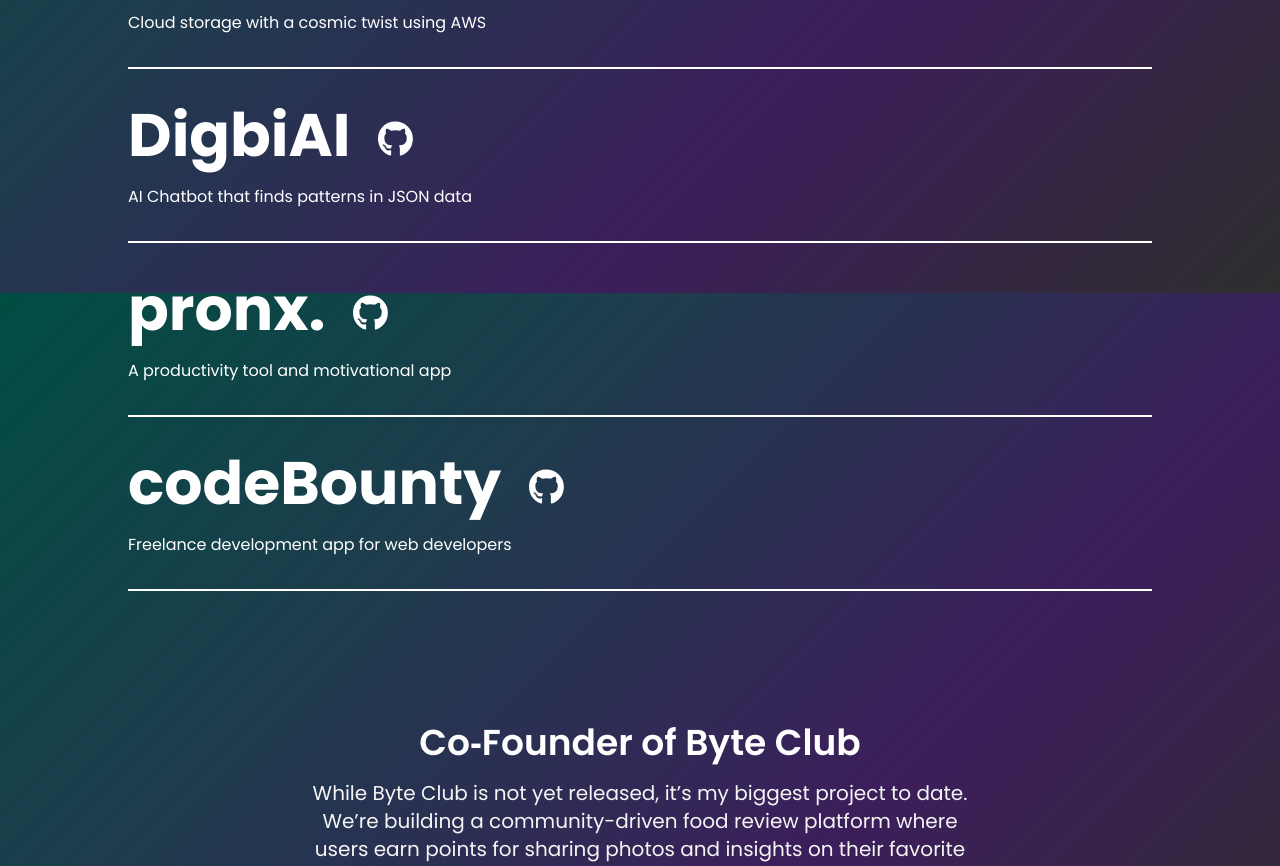
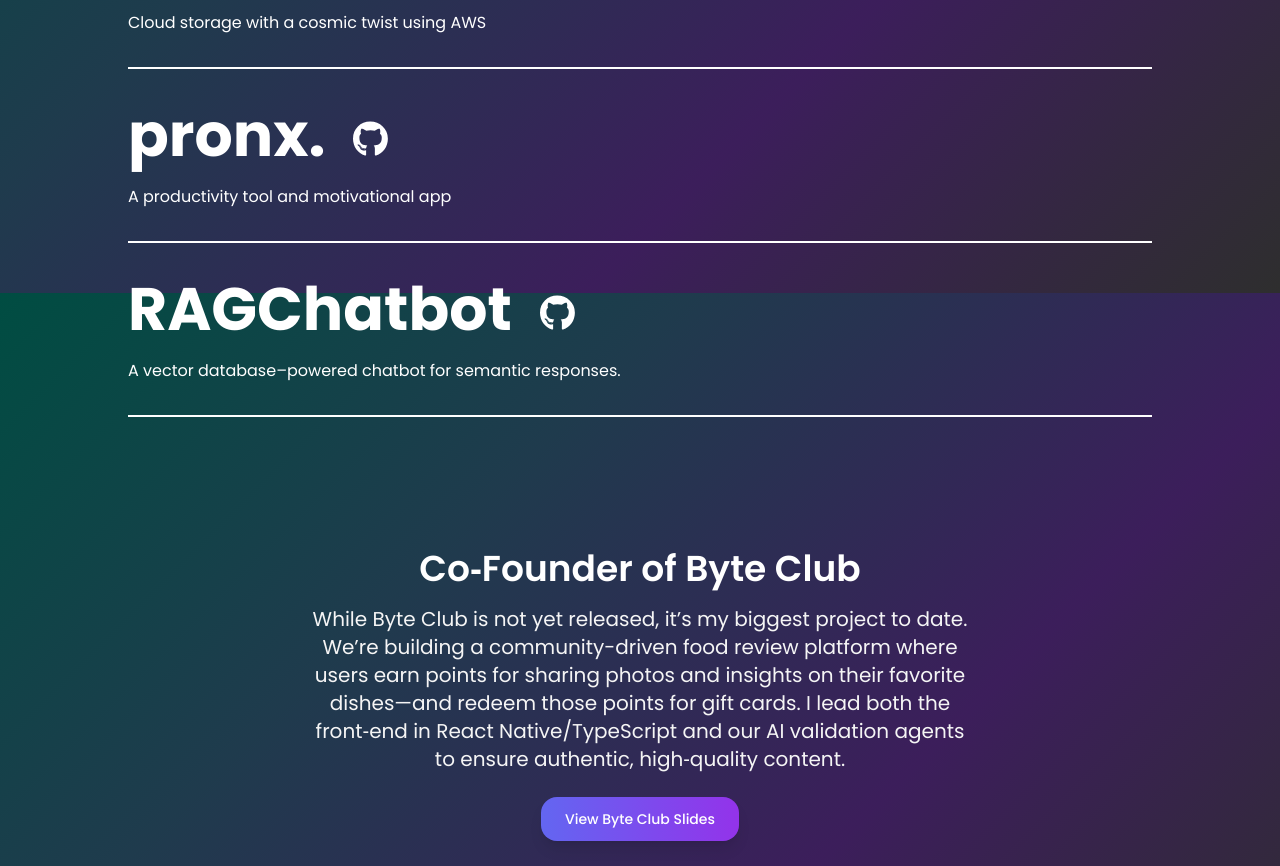
Before and after one commit to bryceberczik/portfolio, a React (Vite) app: page / in a window 1280 px wide. Shown: the part 2107-2973 px from the top of the page. Built offline with nearby package versions, Linux system fonts and the light colour scheme.

Commit message:
swapped out resume

```diff
--- a/src/components/HoverImageLinks.tsx
+++ b/src/components/HoverImageLinks.tsx
@@ -2,7 +2,6 @@ import { useMotionValue, motion, useSpring, useTransform } from "framer-motion";
 import { useRef } from "react";
 import { FiArrowRight } from "react-icons/fi";
 import stellabyte from "../images/stellabyte.png";
-import digbiai from "../images/digbi.png";
 import pronx from "../images/pronx.png";
 import codebounty from "../images/codebounty.png";
 import { FontAwesomeIcon } from "@fortawesome/react-fontawesome";
@@ -20,13 +19,6 @@ export const HoverImageLinks = () => {
           link="https://github.com/ZVKubajak/Stellabyte"
         />
         <Link
-          heading="Digbi AI"
-          subheading="AI Chatbot that finds patterns in JSON data"
-          imgSrc={digbiai}
-          href="https://digbiai.com"
-          link="https://github.com/bryceberczik/Digbi-AI"
-        />
-        <Link
           heading="pronx."
           subheading="A productivity tool and motivational app"
           imgSrc={pronx}
@@ -34,8 +26,8 @@ export const HoverImageLinks = () => {
           link="https://github.com/bryceberczik/pronx"
         />
         <Link
-          heading="codeBounty"
-          subheading="Freelance development app for web developers"
+          heading="RAG Chatbot"
+          subheading="A vector database–powered chatbot for semantic responses."
           imgSrc={codebounty}
           href="https://codebounty-production.up.railway.app/"
           link="https://github.com/bryceberczik/codeBounty"
--- a/src/components/MobileHoverImageLinks.tsx
+++ b/src/components/MobileHoverImageLinks.tsx
@@ -1,7 +1,6 @@
 import { FontAwesomeIcon } from "@fortawesome/react-fontawesome";
 import { faGithub } from "@fortawesome/free-brands-svg-icons";
 import stellabyte from "../images/stellabyte.png";
-import digbiai from "../images/digbi.png";
 import pronx from "../images/pronx.png";
 import codebounty from "../images/codebounty.png";
 
@@ -17,13 +16,6 @@ export const MobileHoverImageLinks = () => {
           link="https://github.com/ZVKubajak/Stellabyte"
         />
         <Link
-          heading="Digbi AI"
-          subheading="AI Chatbot that finds patterns in JSON data"
-          imgSrc={digbiai}
-          href="https://digbiai.com"
-          link="https://github.com/bryceberczik/Digbi-AI"
-        />
-        <Link
           heading="pronx."
           subheading="A productivity tool and motivational app"
           imgSrc={pronx}
@@ -31,8 +23,8 @@ export const MobileHoverImageLinks = () => {
           link="https://github.com/bryceberczik/pronx"
         />
         <Link
-          heading="codeBounty"
-          subheading="Freelance development app for web developers"
+          heading="RAG Chatbot"
+          subheading="A vector database–powered chatbot for semantic responses."
           imgSrc={codebounty}
           href="https://codebounty-production.up.railway.app/"
           link="https://github.com/bryceberczik/codeBounty"
--- a/src/components/ResumeButton.tsx
+++ b/src/components/ResumeButton.tsx
@@ -1,5 +1,5 @@
 import { motion } from "framer-motion";
-import resume from "../files/Resume.pdf";
+import resume from "../files/Bryce_Berczik_Resume.pdf";
 
 const ResumeButton = () => {
     const handleDownload = () => {
```
Also changed, not shown: 2 other files (tests, documents, lock files or other folders).
